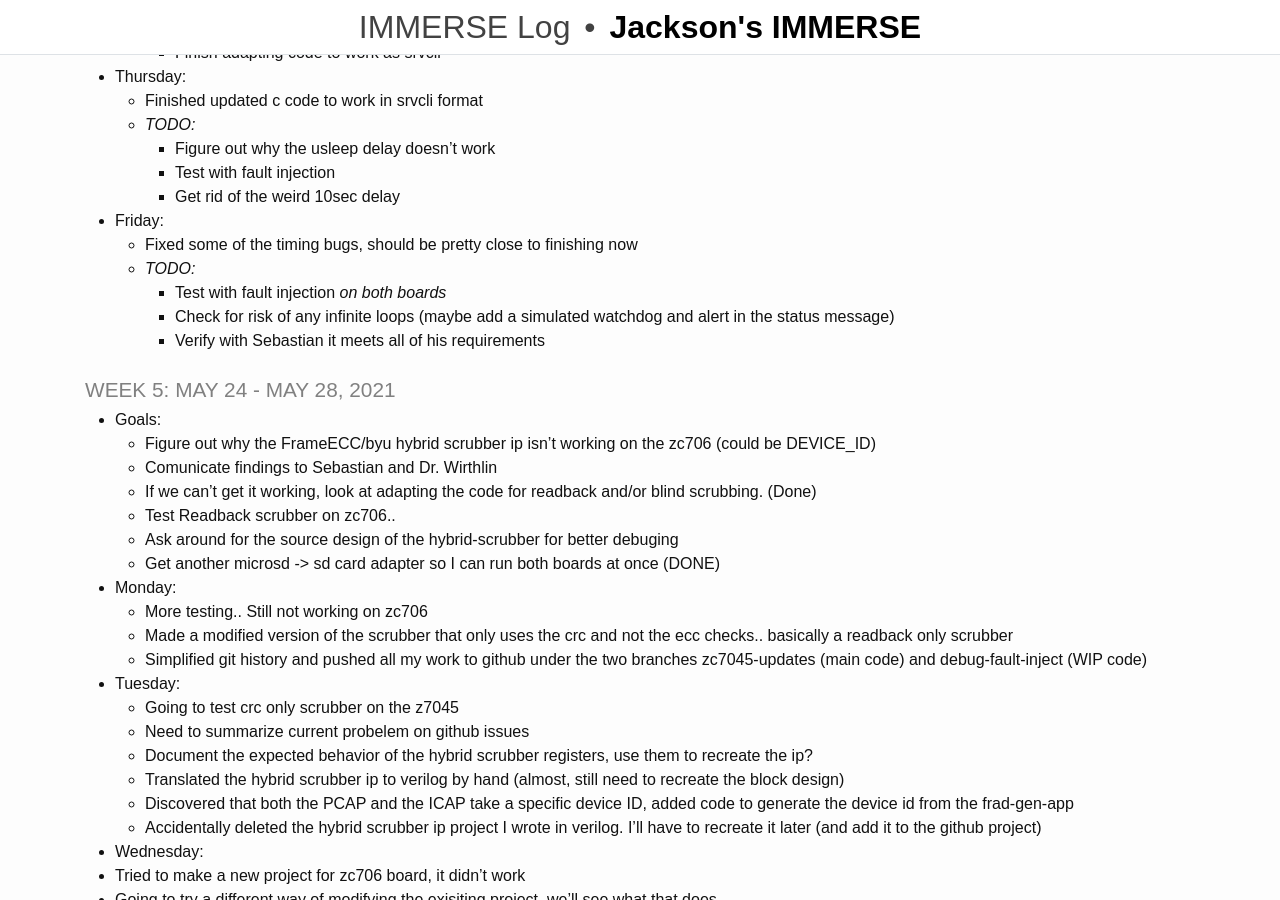
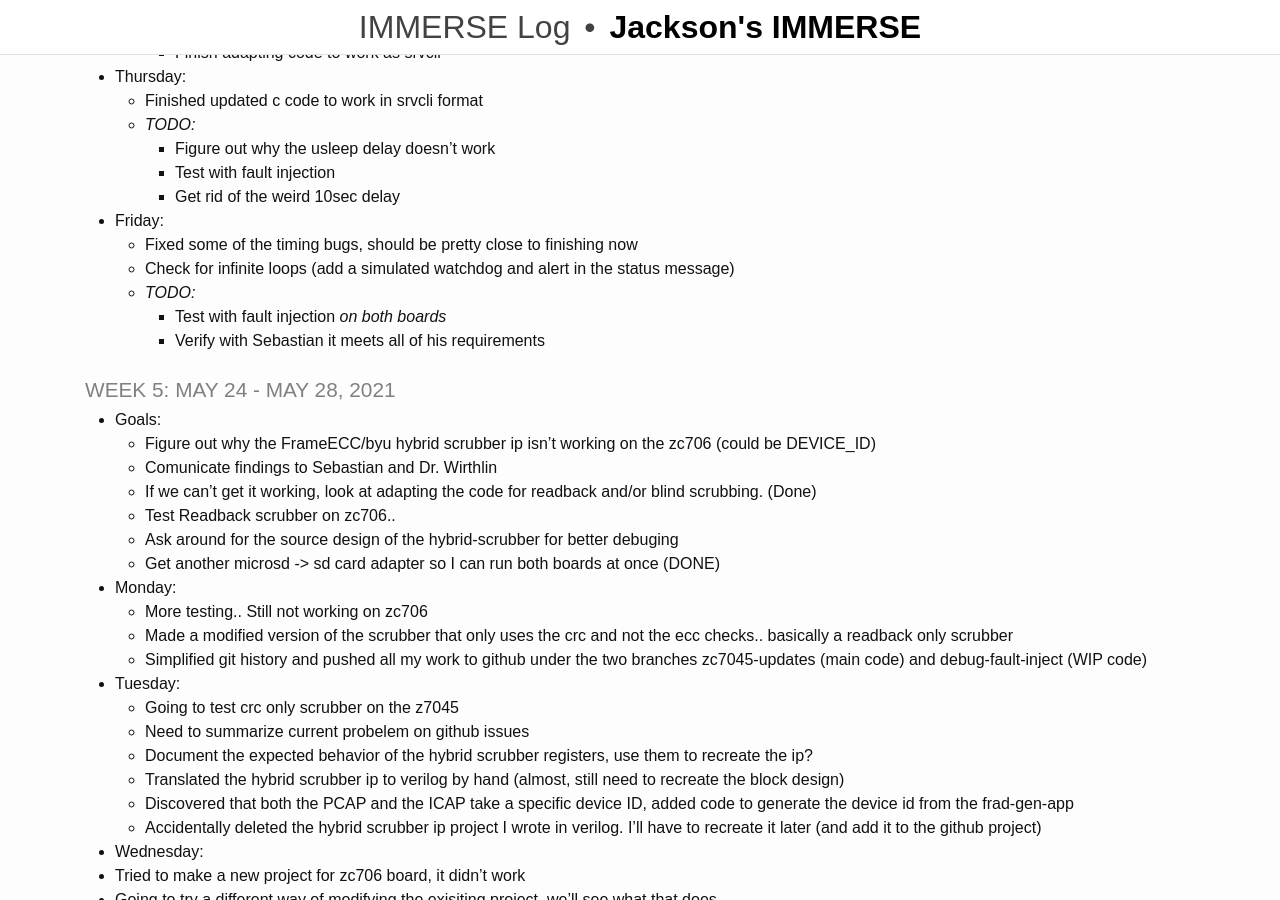
Before and after one commit to rjsmith1999/IMMERSE, a Jekyll site: the page built from _pages/log.md, in a window 1280 px wide and 900 px high, scrolled down 737 px. Built offline with Jekyll 4.4.1, drawn with Linux system fonts in a browser that asks for light colours.

Commit message:
Update Log.md

```diff
--- a/_pages/log.md
+++ b/_pages/log.md
@@ -44,9 +44,9 @@ title: IMMERSE Log
 
 * **Friday**:
   - Fixed some of the timing bugs, should be pretty close to finishing now
+  - Check for infinite loops (add a simulated watchdog and alert in the status message)
   - _TODO:_
     - Test with fault injection _on both boards_
-    - Check for risk of any infinite loops (maybe add a simulated watchdog and alert in the status message)
     - Verify with Sebastian it meets all of his requirements
 
 ### Week 5: May 24 - May 28, 2021
```
